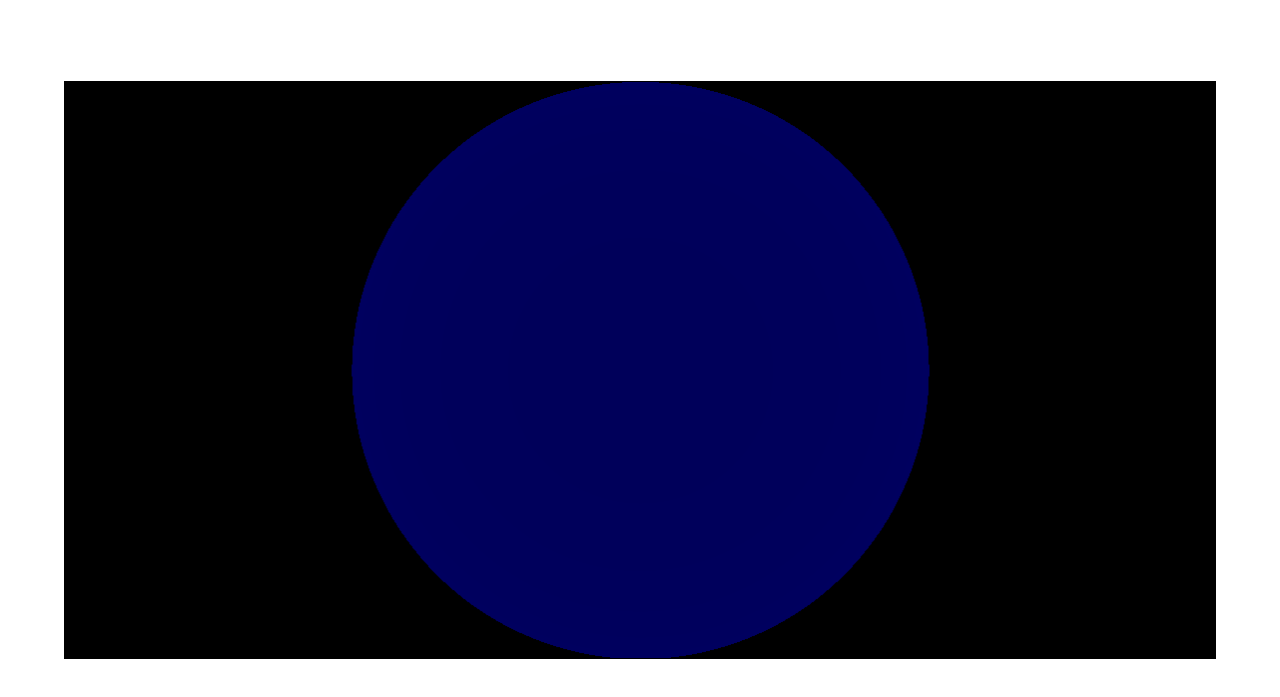
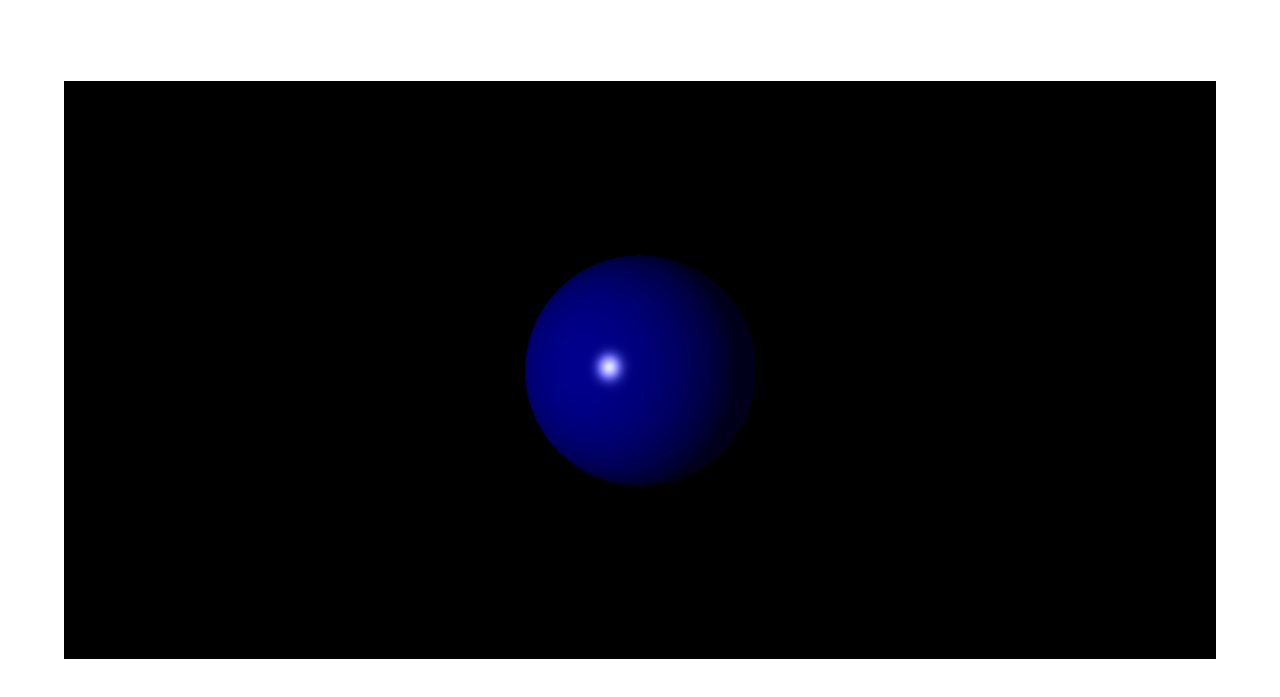
Before and after one commit to Sparkx120/SparkX120.github.io, a plain HTML site: page 2DCanvas.html in a window 1280 px wide. Shown: the part 53-750 px from the top of the page. Drawn offline with nearby package versions, Linux system fonts and the light colour scheme.

Commit message:
Ooooh Shiny

```diff
--- a/2DCanvas.html
+++ b/2DCanvas.html
@@ -49,8 +49,10 @@
 
     <!-- 2D Canvas Raytracer -->
     <script src="./raytracer/Matrix3DMath.js"></script>
-     <script src="./raytracer/Ray.js"></script>
+    <script src="./raytracer/Ray.js"></script>
     <script src="./raytracer/Camera.js"></script>
+    <script src="./raytracer/Light.js"></script>
+    <script src="./raytracer/OmniLight.js"></script>
     <script src="./raytracer/GenericObject.js"></script>
     <script src="./raytracer/Sphere.js"></script>
     <script src="./raytracer/Plane.js"></script>
--- a/raytracer/2dray.js
+++ b/raytracer/2dray.js
@@ -15,20 +15,27 @@
 	// },100);
 
 	var camera = new Camera({
-		position: {x:0, y:16, z:1, h:1},
-		gaze: {x:0, y:0, z:0, h:1},
-		width: canvas2D.width,
-		height: canvas2D.height,
+		position:     {x:0, y:16, z:2.5, h:1},
+		gaze:         {x:0, y:0,  z:0, h:1},
+		width:        canvas2D.width,
+		height:       canvas2D.height,
 		viewingAngle: 90,
-		world: null,
-		noPipe: false
+		world:        null,
+		noPipe:       false
 	});
 
-	var sphere = new Sphere({baseC: {r:0, g:0, b:255, a:255}}); //Create Generic Sphere
+	var sphere = new Sphere({baseC: {r:0, g:0, b:255, a:255},
+							 specularC: {r:255, g:255, b:255, a:255}
+							}); //Create Generic Sphere
+	var olight = new OmniLight({intensity:1.8,
+								source:{x:-8, y:12, z: 1, h:1}}); //Create an OmniLight
 
 	var world = [];
 	world.push(camera);
 	world.push(sphere);
+	world.push(olight);
+
+	console.log(world);
 
 
 	var raytracer = new Raytracer({
--- a/raytracer/Camera.js
+++ b/raytracer/Camera.js
@@ -9,6 +9,8 @@
  * @license MIT
  */
 function Camera(config){
+	// var deg2rad = Math.PI/180;
+	// var rad2deg = 180/Math.PI;
 	//Camera Specific Points and Vectors
 	/**
 	 * e is the Camera position
@@ -50,11 +52,19 @@ function Camera(config){
 	//Compute Vector u (+y axis = up)
 	var pP = {x:0, y:1, z:0, h:0};
 	this.u = Matrix3DMath.crossProduct(pP, this.n);
-	console.log(this.u, pP, this.n);
 	this.u = Matrix3DMath.scalarMultiply(this.u,-1);
+
 
 	//Compute Vector v
 	this.v = Matrix3DMath.crossProduct(this.n, this.u);
+
+	console.log(this.u, this.v, this.n);
+
+	//Set Camera Variables
+	this.t = this.N*Math.tan((Math.PI/180)*(this.theta/2));
+	this.b = -this.t;
+	this.r = this.aspect*this.t;
+	this.l = -this.r;
 
 	//Setup the Matrix Pipe
 	this.updateMatrixPipe();
@@ -169,12 +179,6 @@ Camera.prototype.computeWS2T2 = function(){
 Camera.prototype.computeS1T1Mp = function(){
 	var data = Matrix3DMath.initMatrix();
 
-	//Set Camera Variables
-	this.t = this.N*Math.tan((Math.PI/180)*(this.theta/2));
-	this.b = -this.t;
-	this.r = this.aspect*this.t;
-	this.l = -this.r;
-
 	//Localize Vars
 	var t = this.t; var b = this.b; var r = this.r; var l = this.l;
 	var N = this.N; var F = this.F;
--- a/raytracer/GenericObject.js
+++ b/raytracer/GenericObject.js
@@ -13,27 +13,30 @@ function GenericObject(config){
 
 	if(!this.baseC)
 		this.baseC = {r:100, g:100, b:100, a:255};
-	if(!this.ambiantC)
-		this.ambiantC = this.baseC;
+	if(!this.ambientC)
+		this.ambientC = this.baseC;
 	if(!this.diffuseC)
 		this.diffuseC = this.baseC;
 	if(!this.specularC)
 		this.specularC = this.baseC;
 
-	if(!this.ambiantFactor)
-		this.ambiantFactor = 0.1;
+	if(!this.ambientFactor)
+		this.ambientFactor = 0.1;
 	if(!this.diffuseFactor)
-		this.diffuseFactor = 0.4;
+		this.diffuseFactor = 0.75;
 	if(!this.specularFactor)
-		this.specularFactor = 0.2;
+		this.specularFactor = 1.0;
 	if(!this.reflectionFactor)
-		this.reflectionFactor = 0.3;
+		this.reflectionFactor = 0.1;
 	if(!this.refractionFactor)
 		this.refractionFactor = 0.0;
 	if(!this.specularFalloff)
-		this.specularFalloff = 2.0;
+		this.specularFalloff = 50.0;
 	if(!this.refractionIndex)
 		this.refractionIndex = 1.4;
+
+	if(!this.opacity)
+		this.opacity = 1.0;
 
 	if(!this.transform){
 		this.transform = Matrices3D.I;
--- /dev/null
+++ b/raytracer/Light.js
@@ -0,0 +1,22 @@
+/**
+ * Light class (now in ES6 Standard format)
+ * This is an Abstract Class for Light Sources
+ *
+ * @class Light
+ *
+ * @author  James Wake (SparkX120)
+ * @version 0.1 (2015/08)
+ * @license MIT
+ */
+class Light{
+	constructor(config){
+		if(config.color)
+			this.color = config.color;
+		else
+			this.color = {r:255,g:255,b:255,a:255}
+		if(config.intensity)
+			this.intensity = config.intensity;
+		else
+			this.inensity = 1.0;
+	}
+}
--- a/raytracer/Matrix3DMath.js
+++ b/raytracer/Matrix3DMath.js
@@ -64,6 +64,10 @@ Matrix3DMath.vectorizePoints = function(pointA, pointB){
  * @return {{x:Number, y:Number, z:Number, h:Number}} 	The Crossproduct Resultant
  */
 Matrix3DMath.crossProduct = function(a, b){
+	// if(a.h > 0 || b.h > 0){
+	// 	console.log("Point!!!");
+	// 	throw "Error Points can't be used in Crossproduct";
+	// }
 	return {x: (a.y*b.z)-(a.z*b.y),
 			y: (a.z*b.x)-(a.x*b.z),
 			z: (a.x*b.y)-(a.y*b.x),
@@ -137,6 +141,14 @@ Matrix3DMath.subtractPoints = function(a, b){
 			z:a.z-b.z,
 			h:1.0};
 }
+
+Matrix3DMath.normalizeVector = function(v) {
+		var out = {};
+		var mag = Matrix3DMath.magnitudeOfVector(v);
+		out = Matrix3DMath.scalarMultiply(v, (1/mag));
+
+		return out;
+	}
 
 /**
  * Initializes a Zeroed 4x4 Matrix
--- /dev/null
+++ b/raytracer/OmniLight.js
@@ -0,0 +1,19 @@
+/**
+ * OmniLight class (now in ES6 Standard format)
+ * This defines an OmniDirectional Light Source
+ *
+ * @class OmniLight
+ *
+ * @author  James Wake (SparkX120)
+ * @version 0.1 (2015/08)
+ * @license MIT
+ */
+class OmniLight extends Light{
+	constructor(config){
+		super(config);
+		if(config.source)
+			this.source = config.source
+		else
+			throw "Please define source in config for OmniLight";
+	}
+}
--- a/raytracer/Raytracer.js
+++ b/raytracer/Raytracer.js
@@ -1,8 +1,14 @@
 /**
  * Raytracer object to raytrace a world definition
  * @param {Object} config The configuration object
+ *
+ * @author  James Wake (SparkX120)
+ * @version 0.1 (2015/08)
+ * @license MIT
  */
-function Raytracer(config){
+
+class Raytracer{
+	constructor(config){
 		// this.camera = config.camera;
 		this.world = config.world;
 
@@ -14,9 +20,11 @@ function Raytracer(config){
 
 		this.backgroundColor = {r: 0, g: 0, b: 0, a: 255};
 		this.color = {r: 100, g: 100, b: 100, a: 255};
+
+		this.falloffFactor = 10;
 	}
 
-Raytracer.prototype.renderIntersectsOnly = function(){
+	renderIntersectsOnly(){
 		for(var i=0; i<this.camera.y; i++){
 			for(var j=0; j<this.camera.x; j++){
 				var ray = new Ray({x: j, y:i, camera: this.camera});
@@ -52,46 +60,157 @@ Raytracer.prototype.renderIntersectsOnly = function(){
 		}
 	}
 
-Raytracer.prototype.render = function(){
+	getObjectList(){
+		return this.world.filter((elem) => elem instanceof GenericObject);
+	}
+
+	getLightList(){
+		return this.world.filter((elem) => elem instanceof Light);
+	}
+
+	render(){
 		for(var i=0; i<this.camera.y; i++){
 			for(var j=0; j<this.camera.x; j++){
 				var ray = new Ray({x: j, y:i, camera: this.camera});
-			this.world.map((obj)=>{
-				if(obj instanceof GenericObject){
+				var color = this.raytrace(ray);
+				var pixel = color;
+				pixel.x = j;
+				pixel.y = i;
+				this.pixelRenderer.drawPixel(pixel);
+			}
+		}
+	}
+
+	raytrace(ray){
+		var objList   = this.getObjectList();
+		var lightList = this.getLightList();
+
+		objList.map((obj)=>{
 			obj.rayIntersect(ray);
-				}
 		});
 
 		if(ray.intersectedObject){
-				var computedColor = {r:0,g:0,b:0,a:0};
-				computedColor = ray.lowestIntersectObject.baseC;
+			var object = ray.lowestIntersectObject;
+
+			var ambientFactor  = object.ambientFactor;
+			var diffuseFactor  = object.diffuseFactor;
+			var specularFactor = object.specularFactor;
+
+			var ambientColor   = object.ambientC;
+			var diffuseColor   = {r:0,g:0,b:0,a:0};
+			var specularColor  = {r:0,g:0,b:0,a:0};
+
+			if(this.getLightList()){
+				diffuseColor   = this._diffuseShader(ray);
+				specularColor  = this._specularShader(ray);
+			}
+
+
+			var computedColor = {
+				r: ambientColor.r*ambientFactor + diffuseColor.r*diffuseFactor + specularColor.r*specularFactor,
+				g: ambientColor.g*ambientFactor + diffuseColor.g*diffuseFactor + specularColor.g*specularFactor,
+				b: ambientColor.b*ambientFactor + diffuseColor.b*diffuseFactor + specularColor.b*specularFactor,
+				a: object.opacity*255,
+			}
+
 			// console.log("intersect at ", i, j);
-				this.pixelRenderer.drawPixel({
-					x: j,
-					y: i,
-					r: computedColor.r/((-ray.lowestIntersectValue/12)),
-					g: computedColor.g/((-ray.lowestIntersectValue/12)),
-					b: computedColor.b/((-ray.lowestIntersectValue/12)),
-					a: computedColor.a,
-				});
-			}else{
-				// console.log("Nothing at ", i, j);
-				this.pixelRenderer.drawPixel({
-					x: j,
-					y: i,
+			return{
+				r: Math.min(computedColor.r, 255),
+				g: Math.min(computedColor.g, 255),
+				b: Math.min(computedColor.b, 255),
+				a: Math.min(computedColor.a, 255),
+			};
+		}
+
+		return {
 			r: this.backgroundColor.r,
 			g: this.backgroundColor.g,
 			b: this.backgroundColor.b,
 			a: this.backgroundColor.a,
+		};
+	}
+
+	_diffuseShader(ray){
+		var object        = ray.lowestIntersectObject;
+		var intersect     = ray.lowestIntersectPoint;
+		var n             = object.getNormalAt(intersect);
+		var falloffFactor = this.falloffFactor;
+
+		var intensities      = [];
+		var unShadowedLights = 0;
+		var totalIntensity   = 0;
+
+		if(this.getLightList())
+			this.getLightList().map((light, index, lights)=>{
+				var s = Matrix3DMath.vectorizePoints(intersect, light.source);
+				var v = Matrix3DMath.vectorizePoints(intersect, ray.e);
+				var ns    = Matrix3DMath.dotProduct(n, s);
+
+				//Compute Falloff from Lightsource
+				var distance = Matrix3DMath.magnitudeOfVector(s);
+
+				if(distance > -1 && distance < 1)
+					distance = 1;
+
+				//Compute Diffuse Intensity
+				var nDots = ns/(Matrix3DMath.magnitudeOfVector(s)*Matrix3DMath.magnitudeOfVector(n));
+				var diffuseIntensity = (light.intensity*Math.max(nDots, 0))/((distance/falloffFactor)^2);
+
+				totalIntensity += diffuseIntensity;
 			});
+
+		return {
+			r:object.diffuseC.r*totalIntensity,
+			g:object.diffuseC.g*totalIntensity,
+			b:object.diffuseC.b*totalIntensity,
+			a:255}
+	}
+
+	_specularShader(ray){
+		var object        = ray.lowestIntersectObject;
+		var intersect     = ray.lowestIntersectPoint;
+		var n             = object.getNormalAt(intersect);
+		var falloffFactor = this.falloffFactor;
+
+		var intensities      = [];
+		var unShadowedLights = 0;
+		var totalIntensity   = 0;
+
+		if(this.getLightList())
+			this.getLightList().map((light, index, lights)=>{
+				var s = Matrix3DMath.vectorizePoints(intersect, light.source);
+				var v = Matrix3DMath.vectorizePoints(intersect, ray.e);
+				var ns    = Matrix3DMath.dotProduct(n, s);
+
+				var magN  = Matrix3DMath.magnitudeOfVector(n);
+				var coeff = 2*((ns/(magN*magN)));
+
+				var r = Matrix3DMath.addVectors(
+						Matrix3DMath.scalarMultiply(s, -1.0),
+						Matrix3DMath.scalarMultiply(n, coeff)
+					);
+
+				var f = object.specularFalloff;
+
+				//Compute Falloff from Lightsource
+				var distance = Matrix3DMath.magnitudeOfVector(s);
+
+				if(distance > -1 && distance < 1)
+					distance = 1;
+
+				//Compute Specular Intensity
+				var specularIntensity = 0;
+				var vDotr = Matrix3DMath.dotProduct(v, r)/(Matrix3DMath.magnitudeOfVector(v)*Matrix3DMath.magnitudeOfVector(r));
+				if(vDotr > 0)
+					specularIntensity = (light.intensity*Math.max(Math.pow(vDotr,f), 0))/((distance/falloffFactor/50)^2);
+
+				totalIntensity += specularIntensity;
+			});
+
+		return {
+			r:object.specularC.r*totalIntensity,
+			g:object.specularC.g*totalIntensity,
+			b:object.specularC.b*totalIntensity,
+			a:255}
 	}
 }
-	}
-}
-
-Raytracer.prototype.diffuseShader = function(ray){
-	var obj = ray.lowestIntersectObject;
-	var point = ray.lowestIntersectPoint;
-}
-
-// Raytracer.prototype.
--- a/raytracer/Sphere.js
+++ b/raytracer/Sphere.js
@@ -24,7 +24,7 @@ Sphere.prototype.rayIntersect = function(ray){
 	var dRay = ray.d;
 	var e = Matrix3DMath.multiplyVectorByMatrix(this.transformInverse, eRay);
 	var d = Matrix3DMath.multiplyVectorByMatrix(this.transformInverse, dRay);
-    var eVec = {x:-e.x, y:-e.y, z:-e.z, h:0};
+    var eVec = {x:e.x, y:e.y, z:e.z, h:0};
 
 	//define Spherical Geometry Intersection here
 	var magD = Matrix3DMath.magnitudeOfVector(d);
@@ -63,10 +63,10 @@ Sphere.prototype.rayIntersect = function(ray){
  * @return {Object{x,y,z,h}}       The Normal Vector
  */
 Sphere.prototype.getNormalAt = function(point){
-	var p = Matrix3DMath.multiplyMatrixWithPoint(this.transformInverse, p);
+	var p = Matrix3DMath.multiplyVectorByMatrix(this.transformInverse, point);
 	var norm = {x:p.x, y:p.y, z:p.z, h:0};
 	norm = Matrix3DMath.normalizeVector(norm);
-	norm = Matrix3DMath.multiplyMatrixWithVector(this.transform, norm);
+	norm = Matrix3DMath.multiplyVectorByMatrix(this.transform, norm);
 	return norm;
 };
 
```
Lines whose indentation alone changed are shown as unchanged.
